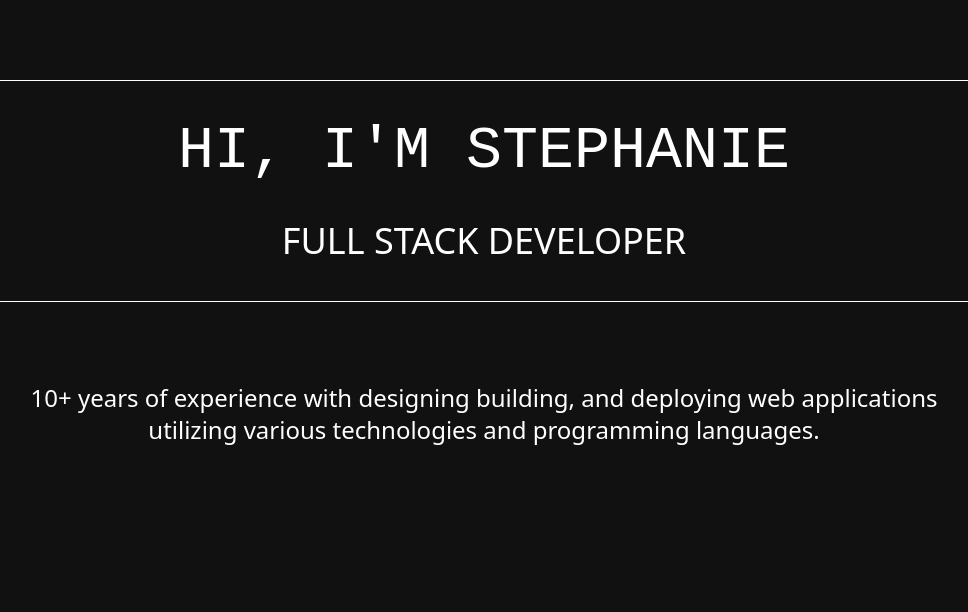
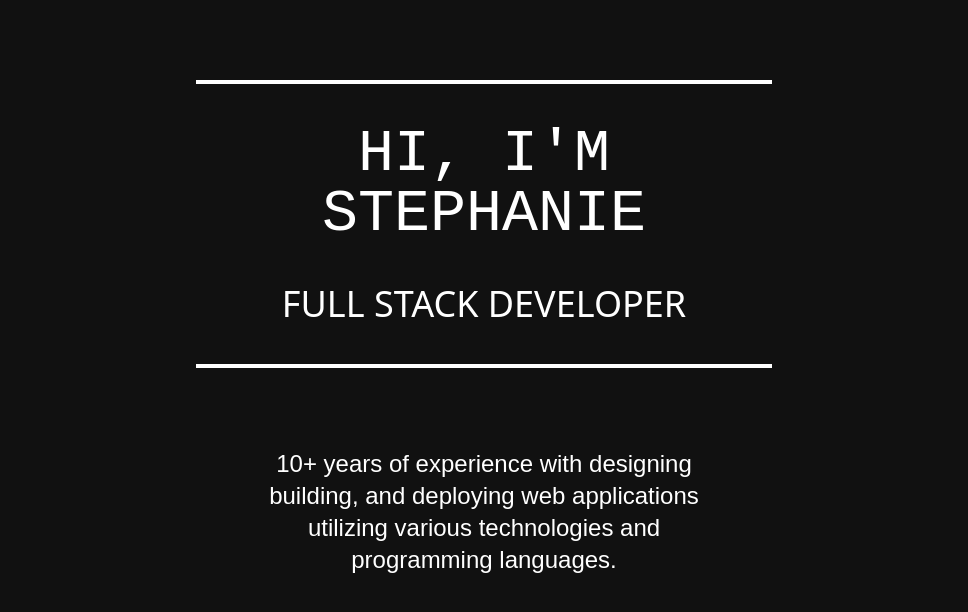
Before and after one commit to Rocklobster84/steph-codes-temp, a Next.js app: page / in a window 1280 px wide. Shown: the top 612 px of the page, without its empty margins (156-1124 px from the left). Built offline with nearby package versions, Linux system fonts and the light colour scheme.

Commit message:
Made some minor changes to Heros section styling

```diff
--- a/app/globals.css
+++ b/app/globals.css
@@ -32,7 +32,7 @@
   }
 }
 
-* {
+body {
   background: var(--background);
   color: var(--foreground);
   box-sizing: border-box;
@@ -44,3 +44,10 @@ h2 {
   font-family: 'Figtree', sans-serif;
   font-weight: 300;
 }
+.titles {
+  font-family: "Roboto Mono", monospace;
+}
+p {
+  font-family: 'Figtree', sans-serif;
+  font-weight: 300;
+}
--- a/components/Hero.tsx
+++ b/components/Hero.tsx
@@ -2,12 +2,12 @@ const Hero = () => {
 
   return (
     <div className="text-center">
-      <hr className="mt-20 flex flex-grow border-t border-white-300 w-4/5 m-auto"/>
-      <h1 className="px-10 my-10 uppercase">Hi, I&#39;m Stephanie</h1>
+      <div className="mx-auto w-[calc(100%_+_2rem)] max-w-xl h-1 mt-20 bg-white" />
+      <h1 className="px-10 my-10 uppercase max-w-2xl mx-auto">Hi, I&#39;m Stephanie</h1>
       <h3 className="mb-10 md:w-full uppercase">Full Stack Developer</h3>
-      <hr className="flex flex-grow border-t border-white-300 w-4/5 m-auto"/>
+      <div className="mx-auto w-[calc(100%_+_2rem)] max-w-xl h-1 bg-white" />
 
-      <p className="text-xl md:text-2xl flex-wrap flex-shrink px-10 py-20 w-4/5 m-auto">
+      <p className="text-xl md:text-2xl flex-wrap flex-shrink px-10 py-20 md:w-[calc(40%_+_2rem)] m-auto">
         10+ years of experience with designing building, and deploying web applications utilizing various technologies and programming languages.
       </p>
 
```
